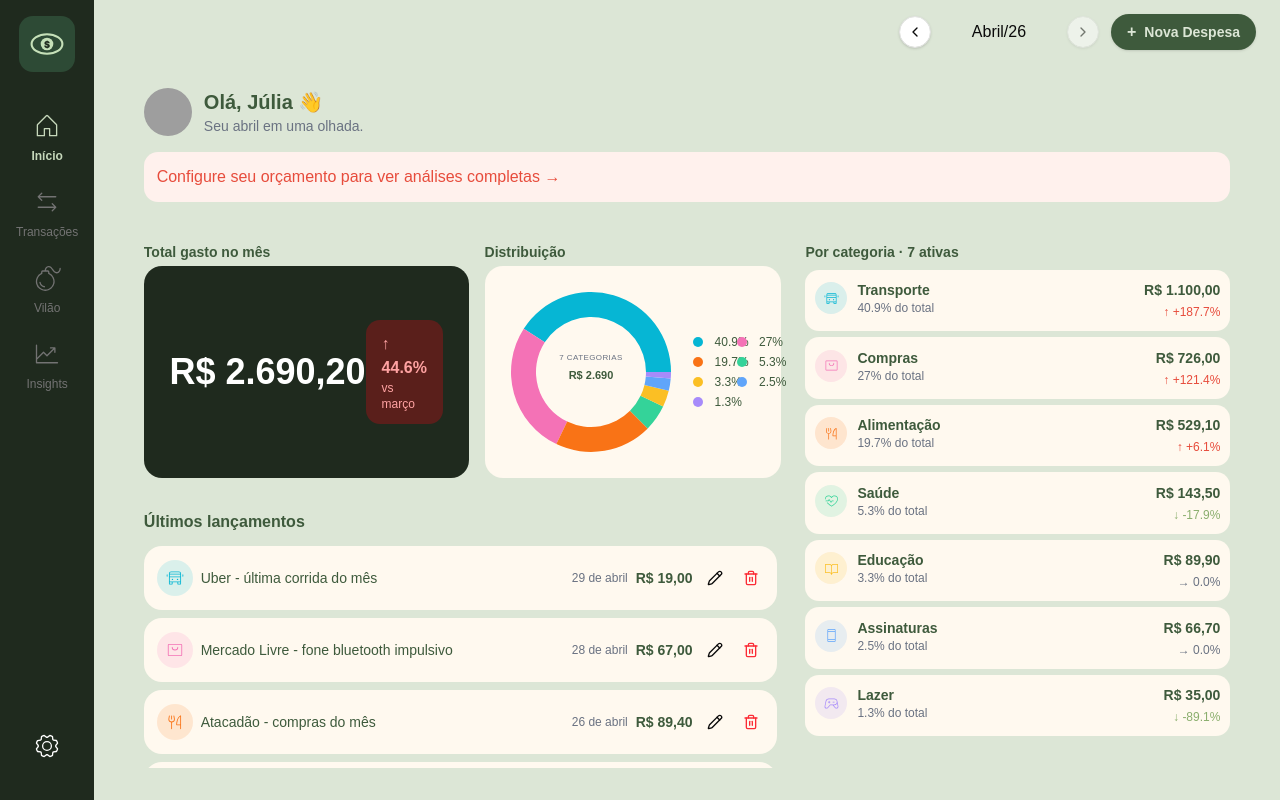
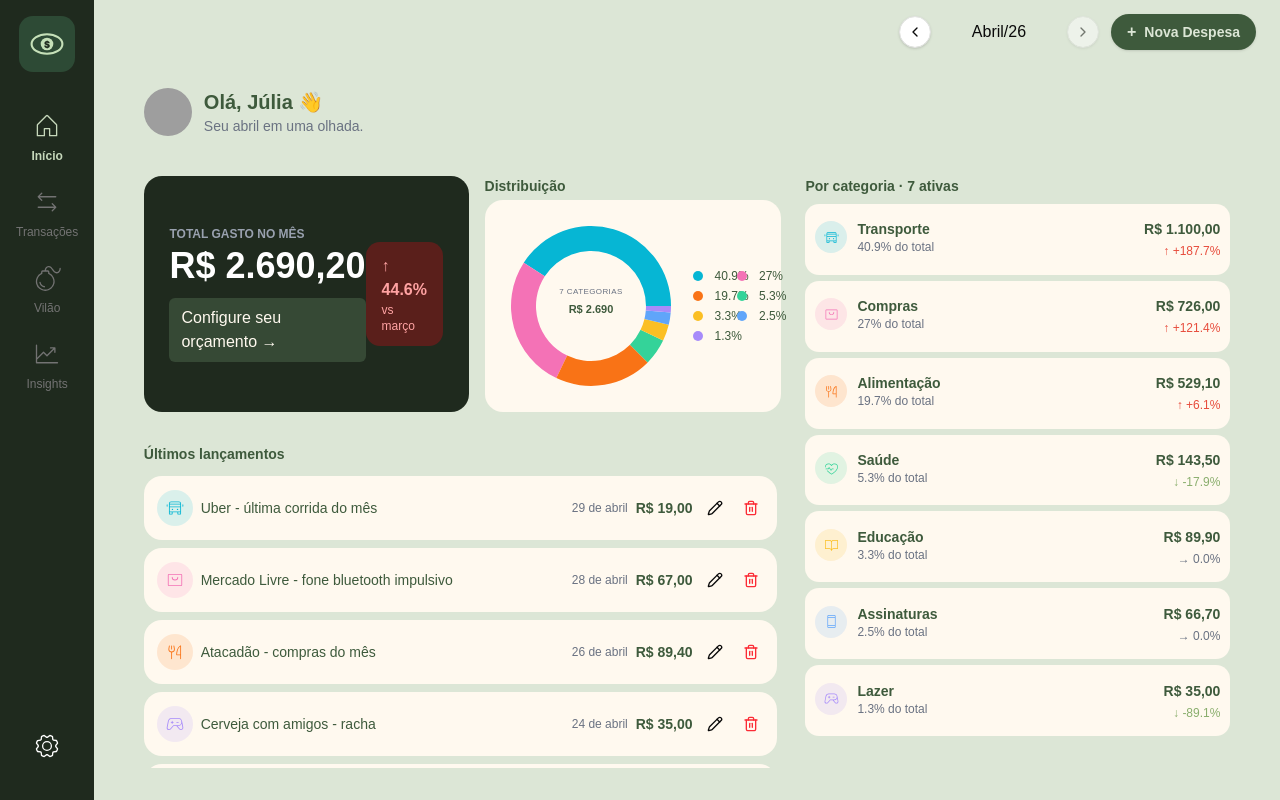
Before and after one commit to isabellimocci/consumer-insight-hackathon-2026, a React (Vite) app: page / in a window 1280 px wide. Built offline with nearby package versions, Linux system fonts and the light colour scheme; grey boxes are pictures that could not be loaded.

Commit message:
refactor: mudando estilização da tela de transação

```diff
--- a/src/components/Chip.tsx
+++ b/src/components/Chip.tsx
@@ -1,9 +1,10 @@
 import { Button } from '@components/ui/button'
+import type React from 'react'
 
 import { cn } from './lib/utils'
 
 interface ChipProps {
-  label: string
+  label: string | React.ReactElement
   icon?: React.ReactNode
   isActive: boolean
   onClick: () => void
@@ -18,9 +19,10 @@ export const Chip: React.FC<ChipProps> = ({
   onClick,
   className,
   ariaLabel,
+  ...props
 }) => {
   const baseClasses =
-    'inline-flex items-center justify-center rounded-sm px-sm py-xs text-(--font-size-sm) cursor-pointer transition-all duration-200'
+    'inline-flex items-center justify-start rounded-lg px-md py-6 text-(--font-size-sm) cursor-pointer transition-all duration-200'
 
   const stateClasses = isActive
     ? 'bg-success text-text'
@@ -29,7 +31,7 @@ export const Chip: React.FC<ChipProps> = ({
   const finalClasses = cn(baseClasses, stateClasses, className)
 
   return (
-    <Button className={finalClasses} aria-label={ariaLabel} onClick={onClick}>
+    <Button className={finalClasses} aria-label={ariaLabel} onClick={onClick} {...props}>
       {icon} {label}
     </Button>
   )
--- a/src/components/MonthSummaryHeader.tsx
+++ b/src/components/MonthSummaryHeader.tsx
@@ -12,7 +12,7 @@ export const MonthSummaryHeader: React.FC<MonthSummaryHeaderProps> = ({
   transactionCount,
 }) => {
   return (
-    <div className="gap-xs flex flex-col">
+    <div className="gap-xs flex">
       <span className="tracking-wide text-(--color-inactive-text) text-(--font-size-sm) uppercase">
         {monthLabel}
       </span>
--- a/src/components/MonthVariationBanner.tsx
+++ b/src/components/MonthVariationBanner.tsx
@@ -1,5 +1,8 @@
 import { cn } from '@components/lib/utils'
+import { useBudget } from '@contexts/useBudget'
 import { formatCurrency } from '@utils/formatters'
+import { ROUTES } from '@utils/routes'
+import { Link } from 'react-router-dom'
 
 interface MonthVariationBannerProps {
   currentTotal: number
@@ -17,6 +20,7 @@ export function MonthVariationBanner({
   totalBudget,
   className,
 }: MonthVariationBannerProps) {
+  const { isConfigured } = useBudget()
   const prevMonthName = previousMonth
     ? new Intl.DateTimeFormat('pt-BR', { month: 'long' }).format(
         new Date(Number(previousMonth.split('-')[0]), Number(previousMonth.split('-')[1]) - 1, 1),
@@ -40,9 +44,22 @@ export function MonthVariationBanner({
       )}
     >
       <div className="flex flex-col justify-between">
-        <p className="text-4xl font-bold text-white">{formatCurrency(currentTotal)}</p>
-        {totalBudget !== undefined && (
-          <p className="text-sm text-white/40">de {formatCurrency(totalBudget)} planejados</p>
+        <div className="">
+          <p className="shrink-0 pb-1 text-xs font-semibold text-gray-400 uppercase">
+            Total gasto no mês
+          </p>
+          <p className="text-4xl font-bold text-white">{formatCurrency(currentTotal)}</p>
+          {totalBudget !== undefined && (
+            <p className="text-sm text-white/40">de {formatCurrency(totalBudget)} planejados</p>
+          )}
+        </div>
+        {!isConfigured && (
+          <Link
+            to={ROUTES.ORCAMENTO}
+            className="mt-3 shrink-0 rounded-sm bg-[#364935] px-3 py-2 text-(--color-primary) transition-all hover:bg-[#486147]"
+          >
+            Configure seu orçamento →
+          </Link>
         )}
       </div>
 
--- a/src/components/UltimosLancamentos.tsx
+++ b/src/components/UltimosLancamentos.tsx
@@ -20,7 +20,7 @@ export function UltimosLancamentos({ month }: Props) {
 
   return (
     <div className="flex h-full flex-col gap-3 overflow-hidden">
-      <p className="shrink-0 font-semibold text-(--color-text)">Últimos lançamentos</p>
+      <p className="shrink-0 text-sm font-semibold text-(--color-text)">Últimos lançamentos</p>
       <ul className="flex min-h-0 flex-1 flex-col gap-2 overflow-y-auto pr-1">
         {transactions.map((t) => (
           <li key={t.id}>
--- a/src/pages/DashboardPage.tsx
+++ b/src/pages/DashboardPage.tsx
@@ -8,9 +8,7 @@ import { useUser } from '@contexts/UserContext'
 import { getAvailableMonths, getTransactionsByMonth } from '@services/transactionService'
 import { compareTwoMonths, getPercentageByCategory } from '@utils/aggregations'
 import { getVilaoDoMes } from '@utils/insights'
-import { ROUTES } from '@utils/routes'
 import { useMemo } from 'react'
-import { Link } from 'react-router-dom'
 
 export default function DashboardPage() {
   const { selectedMonth, transactionsVersion } = useMonth()
@@ -99,15 +97,6 @@ export default function DashboardPage() {
         </div>
       </div>
 
-      {!isConfigured && (
-        <Link
-          to={ROUTES.ORCAMENTO}
-          className="px-sm py-sm shrink-0 rounded-xl bg-(--color-danger-bg) text-(--color-danger) transition-all hover:bg-(--color-highlight)"
-        >
-          Configure seu orçamento para ver análises completas →
-        </Link>
-      )}
-
       {/* Main layout: left (3/5) + right (2/5) */}
       <div className="mt-6 flex min-h-0 flex-1 gap-6 overflow-hidden">
         {/* Left column */}
@@ -115,9 +104,6 @@ export default function DashboardPage() {
           {/* Row 1: dark total card + donut chart */}
           <div className="flex shrink-0 gap-4">
             <div className="flex flex-1 flex-col gap-1">
-              <p className="shrink-0 text-sm font-semibold text-(--color-text)">
-                Total gasto no mês
-              </p>
               <MonthVariationBanner
                 currentTotal={currentTotal}
                 previousTotal={previousTotal}
--- a/src/pages/TransacoesPage.tsx
+++ b/src/pages/TransacoesPage.tsx
@@ -1,15 +1,15 @@
 import { CategoryFilter } from '@components/CategoryFilter'
 import { ConfirmarDelecaoModal } from '@components/ConfirmarDelecaoModal'
 import { EditarTransacaoModal } from '@components/EditarTransacaoModal'
-import { MonthSummaryHeader } from '@components/MonthSummaryHeader'
+import { MonthVariationBanner } from '@components/MonthVariationBanner'
 import { TotalFiltered } from '@components/TotalFiltered'
 import { TransactionCard } from '@components/TransactionCard'
 import { useBudget } from '@contexts/useBudget'
 import { useMonth } from '@contexts/useMonth'
 import { getTransactionsByMonth } from '@services/transactionService'
+import { getAvailableMonths } from '@services/transactionService'
 import { getTotalByCategory } from '@utils/aggregations'
 import { CATEGORY_ICONS_PI } from '@utils/categoryMaps'
-import { formatMonthLabel } from '@utils/formatters'
 import { useMemo, useState } from 'react'
 import { useSearchParams } from 'react-router-dom'
 
@@ -69,6 +69,32 @@ export default function TransacoesPage() {
     return currentBudget?.categories.find((c) => c.category === selectedCategory)?.targetAmount
   }, [isConfigured, selectedCategory, currentBudget])
 
+  const availableMonths = useMemo(() => getAvailableMonths(), [])
+
+  const previousMonth = useMemo(() => {
+    const idx = availableMonths.indexOf(selectedMonth)
+    return idx > 0 ? availableMonths[idx - 1] : null
+  }, [selectedMonth, availableMonths])
+
+  const currentTxs = useMemo(
+    () => getTransactionsByMonth(selectedMonth),
+    // eslint-disable-next-line react-hooks/exhaustive-deps
+    [selectedMonth, transactionsVersion],
+  )
+
+  const previousTxs = useMemo(
+    () => (previousMonth ? getTransactionsByMonth(previousMonth) : []),
+    // eslint-disable-next-line react-hooks/exhaustive-deps
+    [previousMonth, transactionsVersion],
+  )
+
+  const currentTotal = useMemo(() => currentTxs.reduce((s, t) => s + t.amount, 0), [currentTxs])
+  const previousTotal = useMemo(() => previousTxs.reduce((s, t) => s + t.amount, 0), [previousTxs])
+  const totalVariation = useMemo(() => {
+    if (previousTotal === 0) return 0
+    return Math.round(((currentTotal - previousTotal) / previousTotal) * 1000) / 10
+  }, [currentTotal, previousTotal])
+
   const totalBudget = useMemo(
     () =>
       isConfigured
@@ -78,19 +104,47 @@ export default function TransacoesPage() {
   )
 
   return (
-    <div className="gap-md px-md py-lg mx-auto flex max-w-2xl flex-col">
-      <MonthSummaryHeader
-        monthLabel={formatMonthLabel(selectedMonth)}
-        totalAmount={monthTotal}
-        transactionCount={transactions.length}
+    <div className="px-md mx-6 flex h-full flex-col gap-4 overflow-hidden pb-8" aria-live="polite">
+      <div className="m-2 flex flex-1 flex-col gap-1">
+        <div className="mb-8 flex flex-col items-start scroll-auto">
+          <h1 className="text-text text-2xl font-bold">Transações</h1>
+          <div className="flex">
+            <span className="text-(--color-inactive-text)">{transactions.length} transações ·</span>
+            &nbsp;
+            <TotalFiltered
+              filteredTotal={filteredTotal}
+              monthTotal={monthTotal}
+              selectedCategory={selectedCategory}
+              targetAmount={categoryTargetAmount ?? totalBudget}
             />
+          </div>
+        </div>
 
+        <div className="flex gap-8">
+          <section className="max-h-[300px] flex-1 flex-col gap-3">
+            <MonthVariationBanner
+              currentTotal={currentTotal}
+              previousTotal={previousTotal}
+              variationPercent={totalVariation}
+              previousMonth={previousMonth}
+              totalBudget={isConfigured ? totalBudget : undefined}
+            />
+            <div className="mt-6">
+              <p className="shrink-0 pb-4 text-sm font-semibold text-(--color-text)">
+                Filtrar por categoria
+              </p>
               <CategoryFilter
                 categories={availableCategories}
                 selectedCategory={selectedCategory}
                 onCategorySelect={setSelectedCategory}
               />
-
+            </div>
+          </section>
+          <section className="w-full flex-2 flex-col">
+            <p className="mb-3 shrink-0 text-sm font-semibold text-(--color-text)">
+              Todas as transações · {transactions.length} transações
+            </p>
+            <div className="max-h-[70vh] w-full flex-1 overflow-y-auto pr-3">
               <ul
                 role="list"
                 aria-label="Lista de transações"
@@ -113,13 +167,10 @@ export default function TransacoesPage() {
                   ))
                 )}
               </ul>
-
-      <TotalFiltered
-        filteredTotal={filteredTotal}
-        monthTotal={monthTotal}
-        selectedCategory={selectedCategory}
-        targetAmount={categoryTargetAmount ?? totalBudget}
-      />
+            </div>
+          </section>
+        </div>
+      </div>
 
       {editingTransaction && (
         <EditarTransacaoModal
--- a/src/utils/categoryMaps.ts
+++ b/src/utils/categoryMaps.ts
@@ -1,11 +1,18 @@
 import type { IconType } from 'react-icons'
 import {
+  PiBookOpenBold,
   PiBookOpenLight,
+  PiBusBold,
   PiBusLight,
+  PiDeviceMobileBold,
   PiDeviceMobileLight,
+  PiForkKnifeBold,
   PiForkKnifeLight,
+  PiGameControllerBold,
   PiGameControllerLight,
+  PiHeartbeatBold,
   PiHeartbeatLight,
+  PiShoppingBagBold,
   PiShoppingBagLight,
 } from 'react-icons/pi'
 
@@ -31,6 +38,16 @@ export const CATEGORY_ICONS_PI: Record<Category, IconType> = {
   Educação: PiBookOpenLight,
 }
 
+export const CATEGORY_ICONS_BOLD_PI: Record<Category, IconType> = {
+  Alimentação: PiForkKnifeBold,
+  Transporte: PiBusBold,
+  Lazer: PiGameControllerBold,
+  Assinaturas: PiDeviceMobileBold,
+  Compras: PiShoppingBagBold,
+  Saúde: PiHeartbeatBold,
+  Educação: PiBookOpenBold,
+}
+
 export const CATEGORY_COLORS: Record<Category, string> = {
   Alimentação: '#F97316',
   Transporte: '#06B6D4',
```
Also changed, not shown: src/components/CategoryFilter.tsx (+9 -3 lines), src/components/TotalFiltered.tsx (+3 -6 lines). Lines whose indentation alone changed are shown as unchanged.
